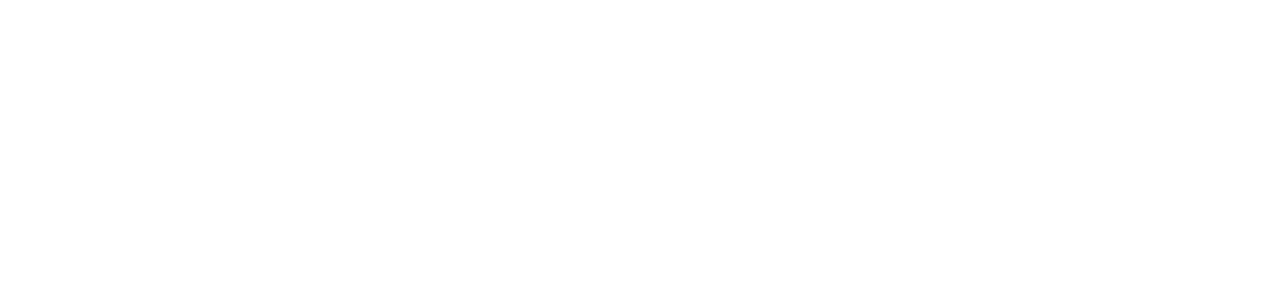
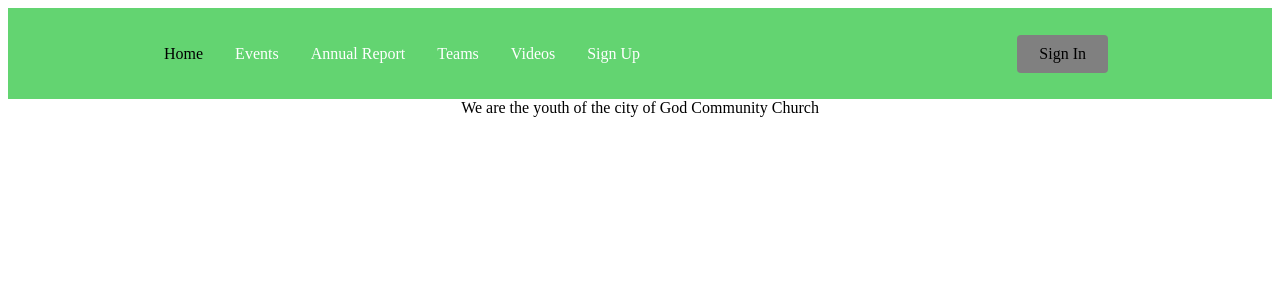
Before and after one commit to JoeLystein/stepping-up, a React (Create React App) app: page /Home in a window 1280 px wide. Shown: the top 300 px of the page. Built offline with nearby package versions, Linux system fonts and the light colour scheme.

Commit message:
Update many files

```diff
--- a/src/App.js
+++ b/src/App.js
@@ -1,13 +1,30 @@
 import './App.css';
 import Mynavbar from '../src/components/my-navbar/mynavbar';
+import Home from './components/my-navbar/Home';
+import Event from './components/my-navbar/Events';
+import Annual from './components/my-navbar/Annual';
+import Team from './components/my-navbar/Teams'
 import { BrowserRouter as Router, Switch,Route} from "react-router-dom";
 function App() {
   return (
     <Router>
+       <Mynavbar/>
       <div className="App">
         <Switch>
-          <Route path="/mynavbar">
-            <Mynavbar/>
+          <Route path="/Home" exact>
+            <Home/>
+          </Route>
+
+          <Route path="/events" exact>
+            <Event/>
+          </Route>
+
+          <Route path="/annual">
+            <Annual/>
+          </Route>
+
+          <Route path="/team">
+            <Team/>
           </Route>
         </Switch>
 
--- /dev/null
+++ b/src/components/my-navbar/Annual.js
@@ -0,0 +1,11 @@
+import React from 'react'
+
+function Annual() {
+    return (
+        <div>
+            Annual
+        </div>
+    )
+}
+
+export default Annual
--- /dev/null
+++ b/src/components/my-navbar/Events.js
@@ -0,0 +1,11 @@
+import React from 'react'
+
+function Events() {
+    return (
+        <div>
+            Events page
+        </div>
+    )
+}
+
+export default Events
--- /dev/null
+++ b/src/components/my-navbar/Home.js
@@ -0,0 +1,18 @@
+import React from 'react'
+
+function Home() {
+    return (
+        <div>
+            <main>
+            <section>
+                <article>
+                    We are the youth of the city of God Community Church
+                </article>
+            </section>
+            </main>
+        </div>
+
+    )
+}
+
+export default Home
--- a/src/components/my-navbar/NavbarElements.js
+++ b/src/components/my-navbar/NavbarElements.js
@@ -5,8 +5,8 @@
 export const img= styled.img`
 `;
 export const Nav = styled.nav`
-// background: #63D471;
-background: black;
+background: #63D471;
+// background: black;
 height: 85px;
 display: flex;
 justify-content: space-between;
--- /dev/null
+++ b/src/components/my-navbar/Teams.js
@@ -0,0 +1,11 @@
+import React from 'react'
+
+function Teams() {
+    return (
+        <div>
+            Team Youth Talk Show
+        </div>
+    )
+}
+
+export default Teams
--- a/src/components/my-navbar/mynavbar.js
+++ b/src/components/my-navbar/mynavbar.js
@@ -18,7 +18,7 @@
 		<Bars />
 
 		<NavMenu>
-		<NavLink to='/Home' activeStyle>
+		<NavLink to='/home' activeStyle>
 			Home
 		</NavLink>
 		<NavLink to='/events' activeStyle>
@@ -30,8 +30,8 @@
 		<NavLink to='/team' activeStyle>
 			Teams
 		</NavLink>
-		<NavLink to='/blogs' activeStyle>
-			Blogs
+		<NavLink to='/video' activeStyle>
+			Videos
 		</NavLink>
 		<NavLink to='/sign-up' activeStyle>
 			Sign Up
--- a/src/index.js
+++ b/src/index.js
@@ -1,8 +1,7 @@
 import React from 'react';
 import ReactDOM from 'react-dom';
-import './index.css';
 import App from './App';
-import reportWebVitals from './reportWebVitals';
+
 
 ReactDOM.render(
   <React.StrictMode>
@@ -10,8 +9,3 @@
   </React.StrictMode>,
   document.getElementById('root')
 );
-
-// If you want to start measuring performance in your app, pass a function
-// to log results (for example: reportWebVitals(console.log))
-// or send to an analytics endpoint. Learn more: https://bit.ly/CRA-vitals
-reportWebVitals();
```
